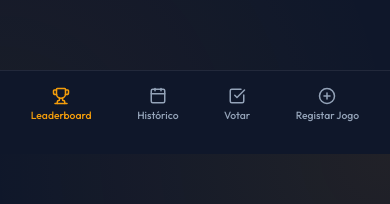
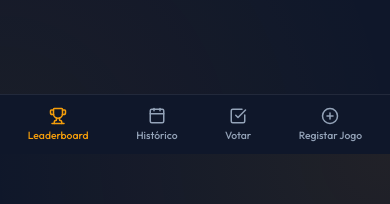
Before and after one commit to fmngGit/tikitasco-app, a React (Vite) app: page /#/ in a window 390 px wide. Shown: the part 690-894 px from the top of the page. Built offline with nearby package versions, Linux system fonts and the light colour scheme; no server answers; sample sign-in values are in the browser's storage.

Commit message:
Reduce mobile bottom navbar padding

```diff
--- a/src/index.css
+++ b/src/index.css
@@ -179,7 +179,7 @@ input:focus, select:focus {
     right: 0;
     background: var(--bg-dark);
     border-top: 1px solid var(--border-color);
-    padding: 0.5rem 0.5rem 1.5rem 0.5rem; /* extra padding at bottom for modern phones */
+    padding: 0.5rem 0.25rem;
     z-index: 1000;
     justify-content: space-around !important;
     flex-wrap: nowrap !important;
@@ -190,7 +190,7 @@ input:focus, select:focus {
     font-size: 0.65rem;
     gap: 0.25rem !important;
     text-align: center;
-    padding: 0.5rem;
+    padding: 0.25rem;
   }
   .navbar-user-area {
     width: 100%;
```
